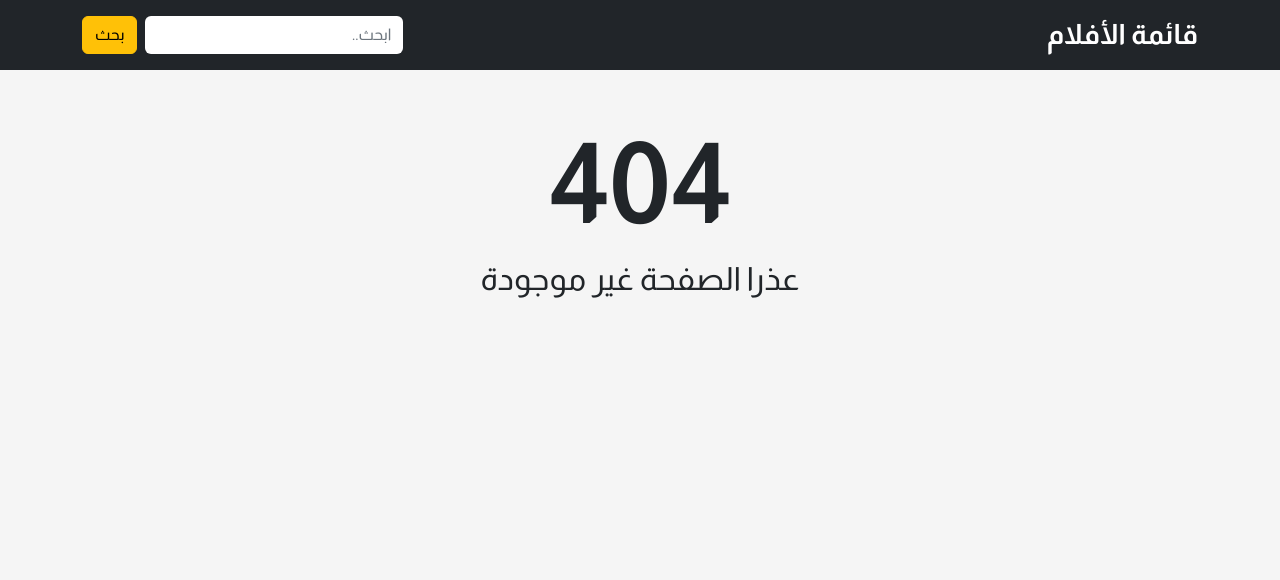
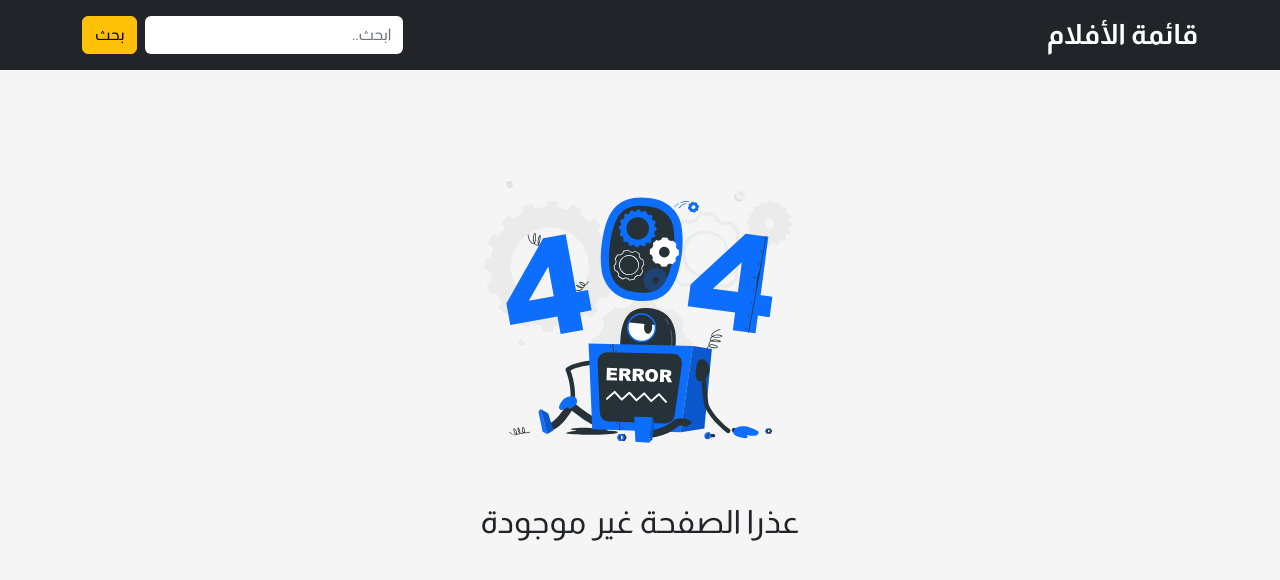
Before and after one commit to AhmedMagdyNoser/Movieverse, a React (Create React App) app: page /#/search in a window 1280 px wide. Before the commit this address had no page. Shown: the top 580 px of the page. Built offline with nearby package versions, Linux system fonts and the light colour scheme.

Commit message:
Error Page Updated

```diff
--- a/src/Pages/PageNotFound.js
+++ b/src/Pages/PageNotFound.js
@@ -1,8 +1,10 @@
+import error from "../Imgs/404 Error.svg";
+
 export default function PageNotFound() {
   return (
-    <div className='text-center my-5'>
-      <h1 className='fw-bold' style={{ fontSize: '7em' }}>404</h1>
+    <div className="text-center my-5">
+      <img src={error} alt="Error 404" style={{ width: "375px", maxWidth: "100%", margin: "5px" }} />
       <h2>عذرا الصفحة غير موجودة</h2>
     </div>
-  )
+  );
 }
```
Also changed, not shown: src/Imgs/404 Error.svg (added).
